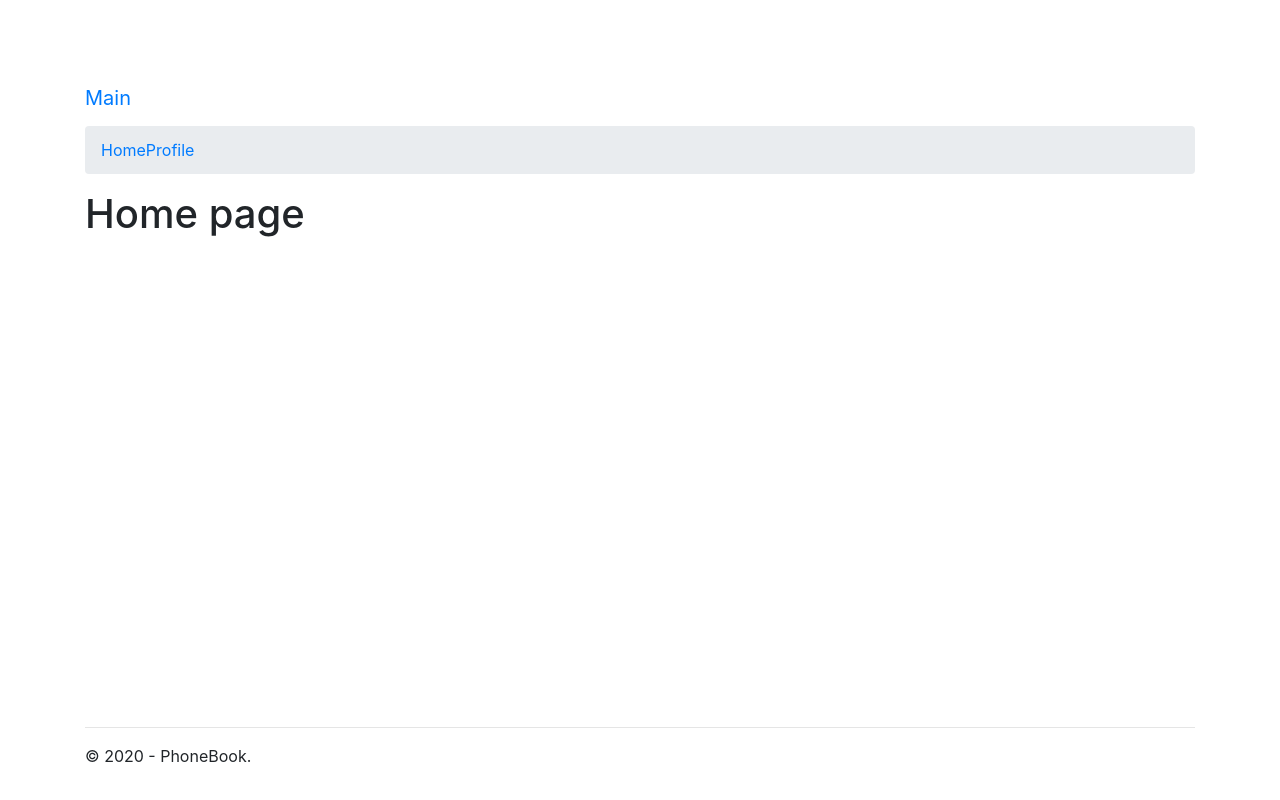
After one commit to locord/phonebook, a PHP site: page /views/base.php in a window 1280 px wide. The commit adds this page. Run offline with PHP 8.4, Linux system fonts and the light colour scheme.

Commit message:
Added View

```diff
--- a/config/dependencies.php
+++ b/config/dependencies.php
@@ -14,6 +14,7 @@ use Engine\Http\Repositories\UserRepository;
 use Engine\Http\Repositories\UserRepositoryInterface;
 use Engine\Http\Router\RouteCollection;
 use Engine\Http\Router\Router;
+use Engine\Http\View\ViewRenderer;
 
 $container->set(Application::class, function (Container $container) {
     return new Application(
@@ -31,10 +32,13 @@ $container->set(UserRepositoryInterface::class, function (Container $container)
 $container->set(MiddlewareResolver::class, function (Container $container) {
     return new MiddlewareResolver($container);
 });
-$container->set(Router::class, function (Container $container) {
+$container->set(Router::class, function () {
     // routing
     $routes = new RouteCollection();
     $routes->get('home', '/', [AuthMiddleware::class, IndexAction::class]);
     $routes->get('signup', '/signup', SignUpAction::class);
     return new Router($routes);
 });
+$container->set(ViewRenderer::class, function () {
+    return new ViewRenderer('views');
+});
--- a/src/Engine/Http/Middleware/AuthMiddleware.php
+++ b/src/Engine/Http/Middleware/AuthMiddleware.php
@@ -36,8 +36,11 @@ class AuthMiddleware
     /**
      * @param ServerRequestInterface $request
      * @param callable               $next
+     *
+     * @return mixed
      */
     public function __invoke(ServerRequestInterface $request, callable $next)
     {
+        return $next($request);
     }
 }
--- /dev/null
+++ b/views/base.php
@@ -0,0 +1,70 @@
+<!DOCTYPE html>
+<html>
+<head>
+	<meta charset="utf-8"/>
+	<meta http-equiv="X-UA-Compatible" content="IE=edge"/>
+	<title>PhoneBook</title>
+	<meta name="viewport" content="width=device-width, initial-scale=1"/>
+	<link rel="stylesheet" href="https://maxcdn.bootstrapcdn.com/bootstrap/4.0.0/css/bootstrap.min.css"
+		  integrity="sha384-Gn5384xqQ1aoWXA+058RXPxPg6fy4IWvTNh0E263XmFcJlSAwiGgFAW/dAiS6JXm" crossorigin="anonymous">
+	<style>
+		body {
+			padding-top: 70px;
+		}
+
+		h1 {
+			margin-top: 0
+		}
+
+		.app {
+			display: flex;
+			min-height: 100vh;
+			flex-direction: column;
+		}
+
+		.app-content {
+			flex: 1;
+		}
+
+		.app-footer {
+			padding-bottom: 1em;
+		}
+	</style>
+</head>
+<body class="app">
+<header class="app-header">
+	<nav class="navbar navbar-inverse navbar-fixed-top" role="navigation">
+		<div class="container">
+			<div class="navbar-header">
+				<a class="navbar-brand" href="/">
+					Main
+				</a>
+			</div>
+		</div>
+	</nav>
+</header>
+
+<div class="app-content">
+	<main class="container">
+		<ul class="breadcrumb">
+			<li><a href="/" class="active">Home</a></li>
+			<li><a href="#">Profile</a></li>
+		</ul>
+		<h1>Home page</h1>
+	</main>
+</div>
+
+<footer class="app-footer">
+	<div class="container">
+		<hr/>
+		<p>&copy; 2020 - PhoneBook.</p>
+	</div>
+</footer>
+
+<script src="https://code.jquery.com/jquery-3.5.1.min.js"
+		integrity="sha256-9/aliU8dGd2tb6OSsuzixeV4y/faTqgFtohetphbbj0="
+		crossorigin="anonymous">
+</script>
+<script src="https://maxcdn.bootstrapcdn.com/bootstrap/3.3.5/js/bootstrap.min.js"></script>
+</body>
+</html>
```
Also changed, not shown: src/App/Action/IndexAction.php (+23 -2 lines), src/Engine/Http/View/ViewRenderer.php (added, +33 -0 lines).
